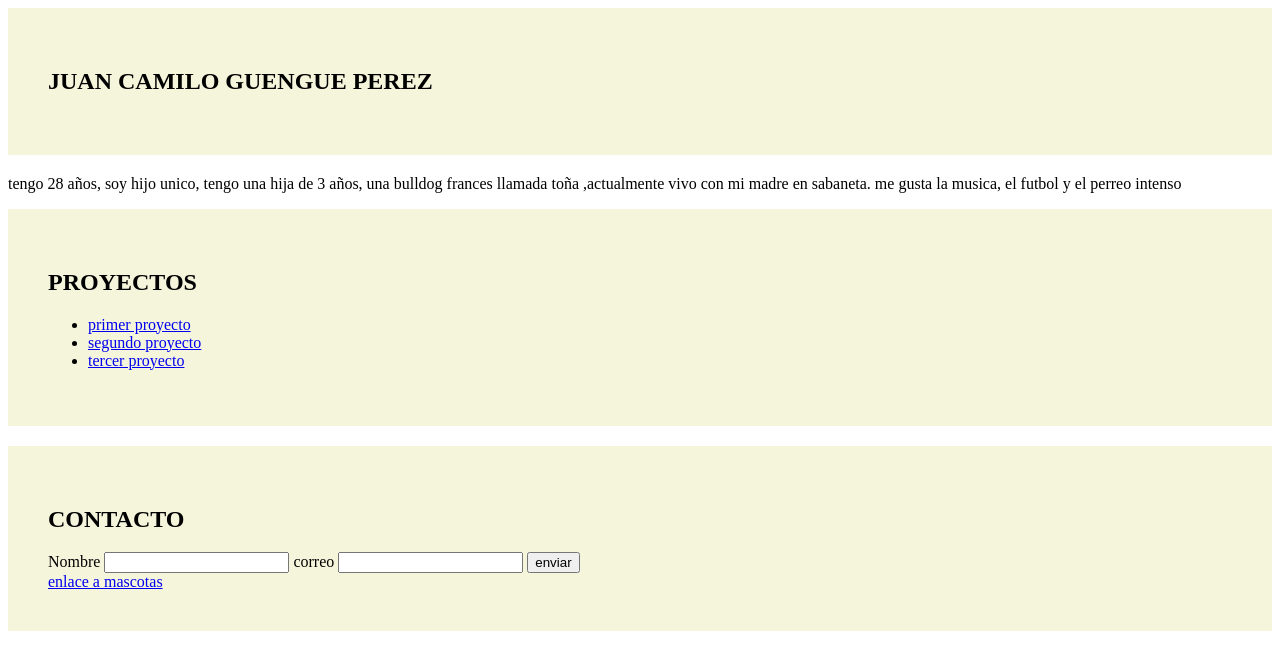
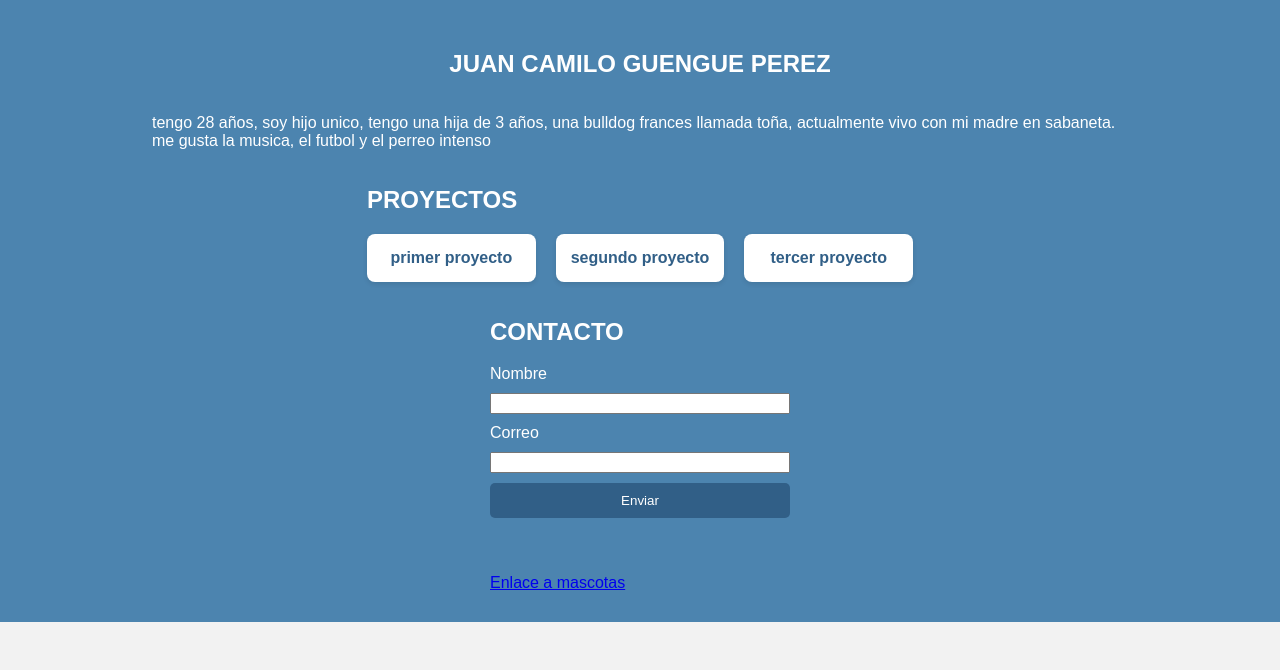
Before and after one commit to CamiloGuengue/Mod2Sem1, a plain HTML site: page index.html in a window 1280 px wide. Drawn offline with Linux system fonts and the light colour scheme.

Commit message:
union trabajo semana 2

```diff
--- a/index.html
+++ b/index.html
@@ -4,44 +4,43 @@
     <meta charset="UTF-8">
     <meta name="viewport" content="width=device-width, initial-scale=1.0">
     <link rel="stylesheet" href="style.css">
-
+    <script src="script.js"></script>
     <title>PRESENTACION</title>
 </head>
 <body>
-    <header>
+    <header class="header">
         <section id="nombre">
-        <h1>JUAN CAMILO GUENGUE PEREZ</h1>
+            <h1>JUAN CAMILO GUENGUE PEREZ</h1>
         </section>
-        <nav>
-                <p>tengo 28 años, soy hijo unico, tengo una hija de 3 años, una bulldog frances llamada toña
-                    ,actualmente vivo con mi madre en sabaneta. me gusta la musica, el futbol y el perreo intenso
-                </p>
-            <section id="proyectos">
+
+        <nav class="nav">
+            <p>
+                tengo 28 años, soy hijo unico, tengo una hija de 3 años, una bulldog frances llamada toña,
+                actualmente vivo con mi madre en sabaneta. me gusta la musica, el futbol y el perreo intenso
+            </p>
+
+            <section id="proyectos" class="proyectos">
                 <h2>PROYECTOS</h2>
-                <ul>
+                <ul class="grid-proyectos">
                     <li><a href="https://github.com/CamiloGuengue/repositorybash">primer proyecto</a></li>
                     <li><a href="https://github.com/CamiloGuengue/Semana3Csv">segundo proyecto</a></li>
                     <li><a href="https://github.com/CamiloGuengue/crudactivity-peopleops">tercer proyecto</a></li>
                 </ul>
             </section>
+
             <section id="contacto">
                 <h2>CONTACTO</h2>
                 <form action="correo" method="post">
-                    <label for="nombre">Nombre</label>
+                    <label for="ingreso-nombre">Nombre</label>
                     <input type="text" id="ingreso-nombre" name="nombre" required>
-                    <laber for="email">correo</laber>
+
+                    <label for="email">Correo</label>
                     <input type="email" id="email" name="email" required>
-                    <button type="submit">enviar</button>
-                    <br>
 
-                    <a href="mascotas.html">enlace a mascotas</a>
-                    <style>
-                        a:hover{
-                            color:black;
-                            text-decoration: underline;
+                    <button type="submit">Enviar</button>
+                    <br><br>
 
-                        }
-                    </style>
+                    <a href="mascotas.html" class="link-mascotas">Enlace a mascotas</a>
                 </form>
             </section>
         </nav>
--- a/style.css
+++ b/style.css
@@ -1,35 +1,95 @@
-section{
-    padding: 40px;
-    margin-bottom: 20px;
+/* ======== ESTILOS GENERALES ======== */
+body {
+    font-family: Arial, sans-serif;
+    margin: 0;
+    padding: 0;
+    background: #f2f2f2;
 }
-.caja{
-    box-sizing: border-box;
+
+/* ======== TASK 2 - HEADER con FLEXBOX ======== */
+.header {
+    display: flex;                 /* convierte el header en flexbox */
+    flex-direction: column;        /* elementos uno debajo de otro */
+    justify-content: center;       /* centrado vertical */
+    align-items: center;           /* centrado horizontal */
+    background: #4c84af;
+    padding: 30px;
+    color: white;
 }
-#nombre{
-    background-color: beige;
+
+.nav {
+    display: flex;
+    flex-direction: column;
+    align-items: center;
+    width: 80%;
 }
-#yo {
-    font-family: 'Times New Roman';
+
+/* ======== TASK 3 - SECCIÓN PROYECTOS con GRID ======== */
+.grid-proyectos {
+    display: grid;                         /* activamos grid */
+    grid-template-columns: repeat(3, 1fr); /* 3 columnas iguales */
+    gap: 20px;                              /* separación entre elementos */
+    padding: 0;
+    list-style: none;
 }
-#proyectos{
-    background-color: beige;
+
+.grid-proyectos li {
+    background: #ffffff;
+    padding: 15px;
+    border-radius: 8px;
+    text-align: center;
+    box-shadow: 0 2px 5px rgba(0,0,0,0.1);
 }
-#contacto{
-    background-color: beige;
+
+.grid-proyectos li a {
+    text-decoration: none;
+    color: #315f87;
+    font-weight: bold;
 }
-#mascotas{
-    background-color: antiquewhite;
-    font-style: italic;
+
+/* ======== ENLACE HOVER ======== */
+.link-mascotas:hover {
+    color: black;
+    text-decoration: underline;
 }
-.imagenes_estilo {
-    width:  200px;
-    height: auto;
-    margin: 10px;
-    border: 3px solid #000;
-    border-radius: 10px;
-    box-shadow: 5px 5px 15px rgba(0,0,0,0.5);
+
+/* ======== FORMULARIO ======== */
+form {
+    display: flex;
+    flex-direction: column;
+    gap: 10px;
+    width: 300px;
 }
-.imagenes_estilo:hover {
-    transform: scale(1.50);
-    transition: transform 0.3s ease;
+
+button {
+    padding: 10px;
+    background: #315f87;
+    border: none;
+    color: white;
+    cursor: pointer;
+    border-radius: 5px;
 }
+
+button:hover {
+    background: #223f5b;
+}
+
+/* ======== TASK 4 - GALERÍA EN MASCOTAS ======== */
+.galeria-flex {
+    display: flex;
+    flex-wrap: wrap;     /* salto de línea automático */
+    gap: 15px;
+    justify-content: center;
+}
+
+.galeria-grid {
+    display: grid;
+    grid-template-columns: repeat(3, 1fr);
+    gap: 15px;
+}
+
+.galeria-flex img,
+.galeria-grid img {
+    width: 100%;
+    border-radius: 8px;
+}
```
Also changed, not shown: mascotas.html (+12 -22 lines), script.js (added).
